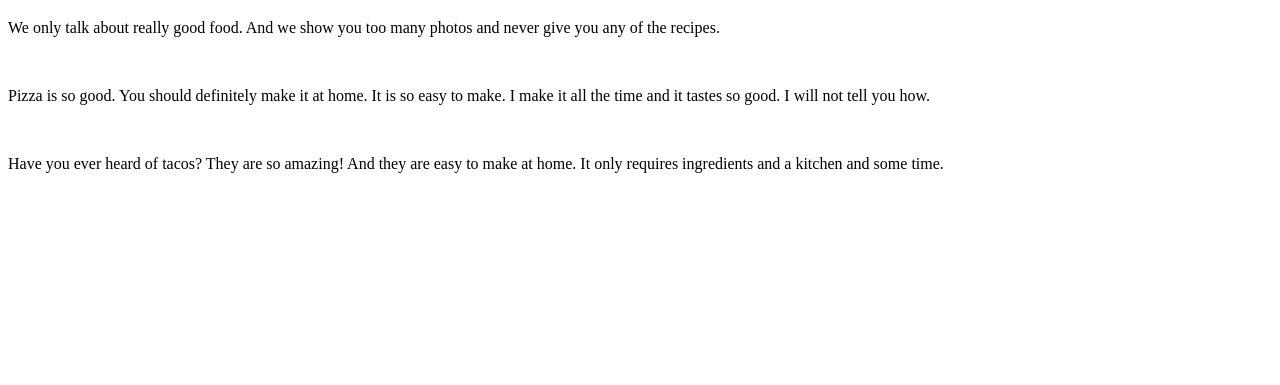
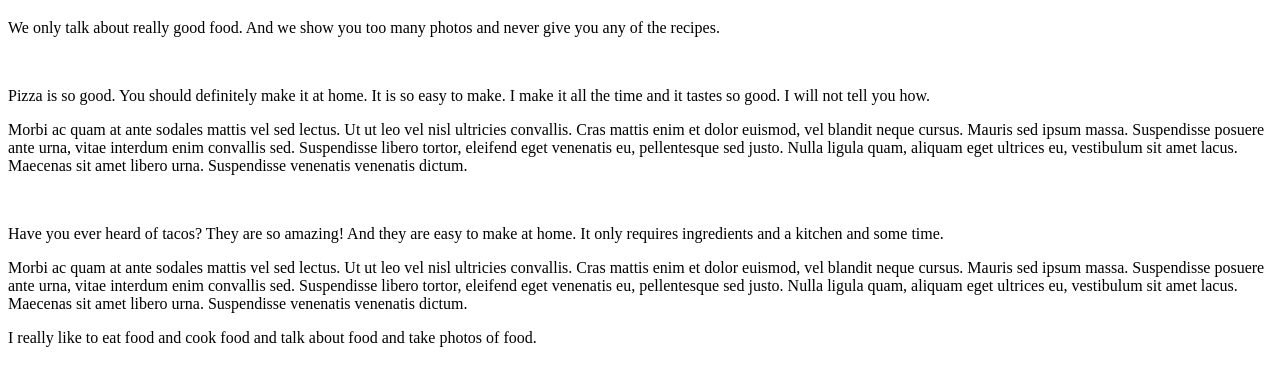
Before and after one commit to devinmounts/blogging_site, a plain HTML site: page index.html in a window 1280 px wide. Shown: the part 61-446 px from the top of the page. Drawn offline with Linux system fonts and the light colour scheme.

Commit message:
add additional content to pizza and taco post, add about me section

```diff
--- a/index.html
+++ b/index.html
@@ -15,9 +15,14 @@
   <div class="pizza">
     <img src="">
     <p>Pizza is so good. You should definitely make it at home. It is so easy to make. I make it all the time and it tastes so good. I will not tell you how.</p>
+    <p>Morbi ac quam at ante sodales mattis vel sed lectus. Ut ut leo vel nisl ultricies convallis. Cras mattis enim et dolor euismod, vel blandit neque cursus. Mauris sed ipsum massa. Suspendisse posuere ante urna, vitae interdum enim convallis sed. Suspendisse libero tortor, eleifend eget venenatis eu, pellentesque sed justo. Nulla ligula quam, aliquam eget ultrices eu, vestibulum sit amet lacus. Maecenas sit amet libero urna. Suspendisse venenatis venenatis dictum.</p>
   <div class="tacos">
     <img src="">
     <p> Have you ever heard of tacos? They are so amazing! And they are easy to make at home. It only requires ingredients and a kitchen and some time.</p>
-
+    </p>Morbi ac quam at ante sodales mattis vel sed lectus. Ut ut leo vel nisl ultricies convallis. Cras mattis enim et dolor euismod, vel blandit neque cursus. Mauris sed ipsum massa. Suspendisse posuere ante urna, vitae interdum enim convallis sed. Suspendisse libero tortor, eleifend eget venenatis eu, pellentesque sed justo. Nulla ligula quam, aliquam eget ultrices eu, vestibulum sit amet lacus. Maecenas sit amet libero urna. Suspendisse venenatis venenatis dictum.</p>
+  </div>
+  <div class="aboutme">
+    <p>I really like to eat food and cook food and talk about food and take photos of food.</p>
+  </div>
   </body>
 </html>
```
